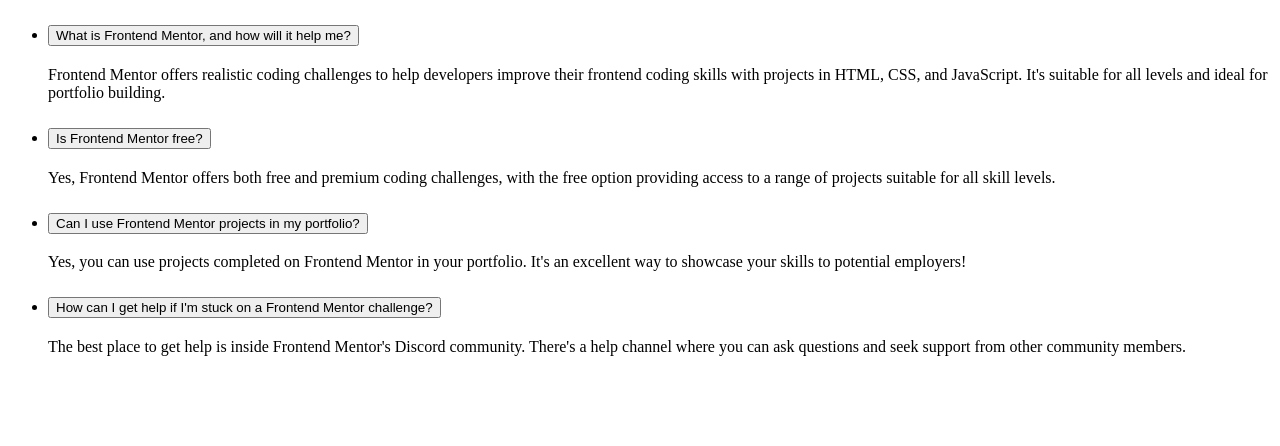
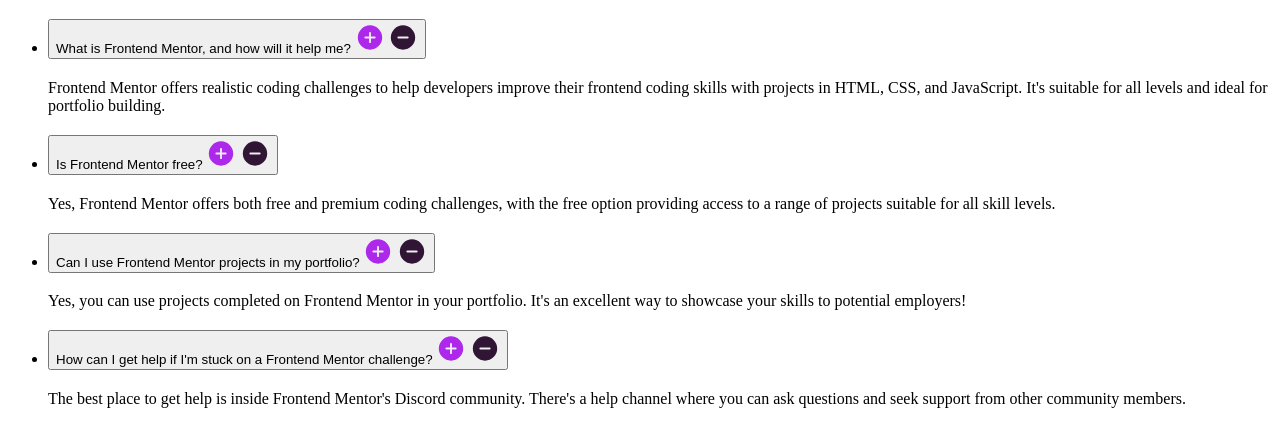
Before and after one commit to JesuSaid/FAQ-Accordion, a plain HTML site: page index.html in a window 1280 px wide. Shown: the part 114-560 px from the top of the page. Drawn offline with Linux system fonts and the light colour scheme.

Commit message:
feat: add FAQ icons and BEM classes.
- Add decorative plus and minus icons to each question button.
- Introduce consistent BEM classes for the FAQ component.

```diff
--- a/index.html
+++ b/index.html
@@ -7,27 +7,43 @@
   <title>FAQ Accordion</title>
 </head>
 <body>
-  <main>
-    <header>
+  <main class="faq">
+    <header class="faq__header">
       <img src="./assets/images/icon-star.svg" alt="">
       <h1>FAQs</h1>
     </header>
-    <ul>
-      <li>
-        <h2><button type="button">What is Frontend Mentor, and how will it help me?</button></h2>
-        <p>Frontend Mentor offers realistic coding challenges to help developers improve their frontend coding skills with projects in HTML, CSS, and JavaScript. It's suitable for all levels and ideal for portfolio building.</p>
+    <ul class="faq__list">
+      <li class="faq__item">
+        <h2><button type="button" class="faq__trigger">
+          What is Frontend Mentor, and how will it help me?
+          <img src="./assets/images/icon-plus.svg" alt="" class="faq__icon faq__icon--plus">
+          <img src="./assets/images/icon-minus.svg" alt="" class="faq__icon faq__icon--minus">
+        </button></h2>
+        <p class="faq__answer">Frontend Mentor offers realistic coding challenges to help developers improve their frontend coding skills with projects in HTML, CSS, and JavaScript. It's suitable for all levels and ideal for portfolio building.</p>
       </li>
-      <li>
-        <h2><button type="button">Is Frontend Mentor free?</button></h2>
-        <p>Yes, Frontend Mentor offers both free and premium coding challenges, with the free option providing access to a range of projects suitable for all skill levels.</p>
+      <li class="faq__item">
+        <h2><button type="button" class="faq__trigger">
+          Is Frontend Mentor free?
+          <img src="./assets/images/icon-plus.svg" alt="" class="faq__icon faq__icon--plus">
+          <img src="./assets/images/icon-minus.svg" alt="" class="faq__icon faq__icon--minus">
+        </button></h2>
+        <p class="faq__answer">Yes, Frontend Mentor offers both free and premium coding challenges, with the free option providing access to a range of projects suitable for all skill levels.</p>
       </li>
-      <li>
-        <h2><button type="button">Can I use Frontend Mentor projects in my portfolio?</button></h2>
-        <p>Yes, you can use projects completed on Frontend Mentor in your portfolio. It's an excellent way to showcase your skills to potential employers!</p>
+      <li class="faq__item">
+        <h2><button type="button" class="faq__trigger">
+          Can I use Frontend Mentor projects in my portfolio?
+          <img src="./assets/images/icon-plus.svg" alt="" class="faq__icon faq__icon--plus">
+          <img src="./assets/images/icon-minus.svg" alt="" class="faq__icon faq__icon--minus">
+        </button></h2>
+        <p class="faq__answer">Yes, you can use projects completed on Frontend Mentor in your portfolio. It's an excellent way to showcase your skills to potential employers!</p>
       </li>
-      <li>
-        <h2><button type="button">How can I get help if I'm stuck on a Frontend Mentor challenge?</button></h2>
-        <p>The best place to get help is inside Frontend Mentor's Discord community. There's a help channel where you can ask questions and seek support from other community members.</p>
+      <li class="faq__item">
+        <h2><button type="button" class="faq__trigger">
+          How can I get help if I'm stuck on a Frontend Mentor challenge?
+          <img src="./assets/images/icon-plus.svg" alt="" class="faq__icon faq__icon--plus">
+          <img src="./assets/images/icon-minus.svg" alt="" class="faq__icon faq__icon--minus">
+        </button></h2>
+        <p class="faq__answer">The best place to get help is inside Frontend Mentor's Discord community. There's a help channel where you can ask questions and seek support from other community members.</p>
       </li>
     </ul>
   </main>
```
